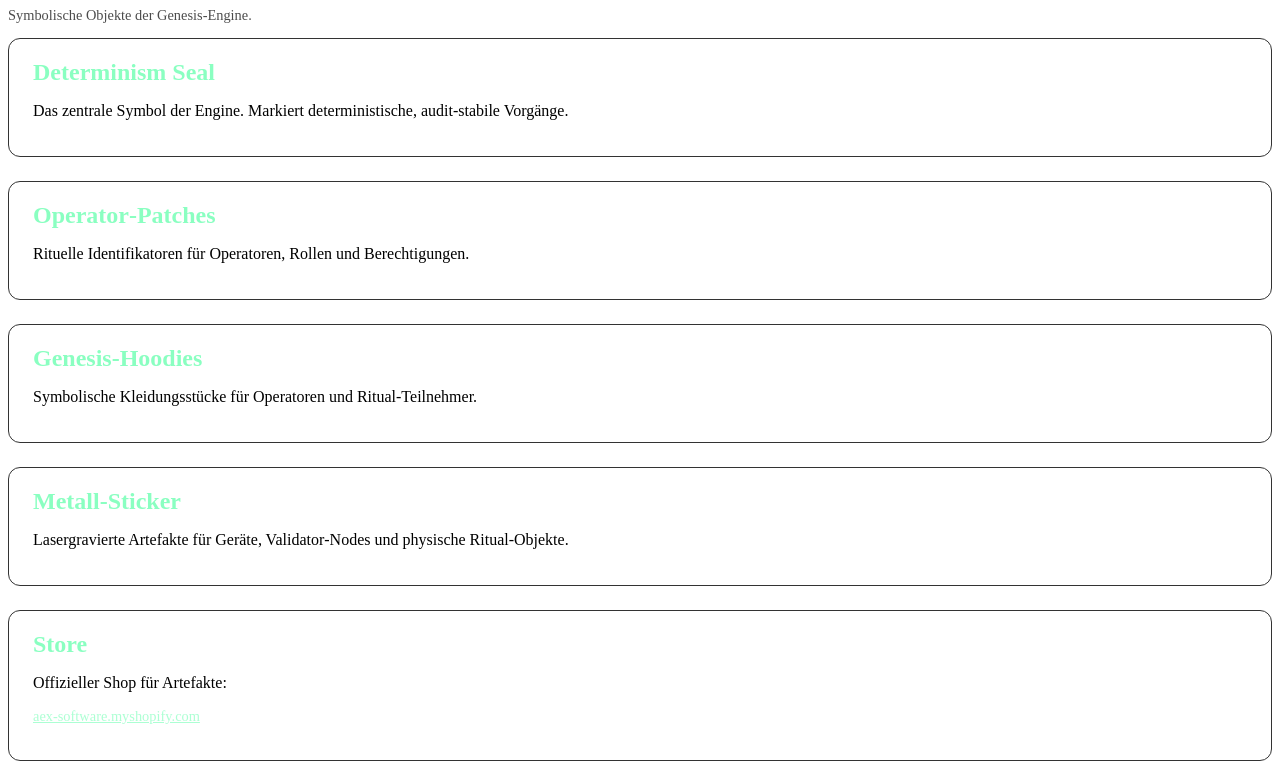
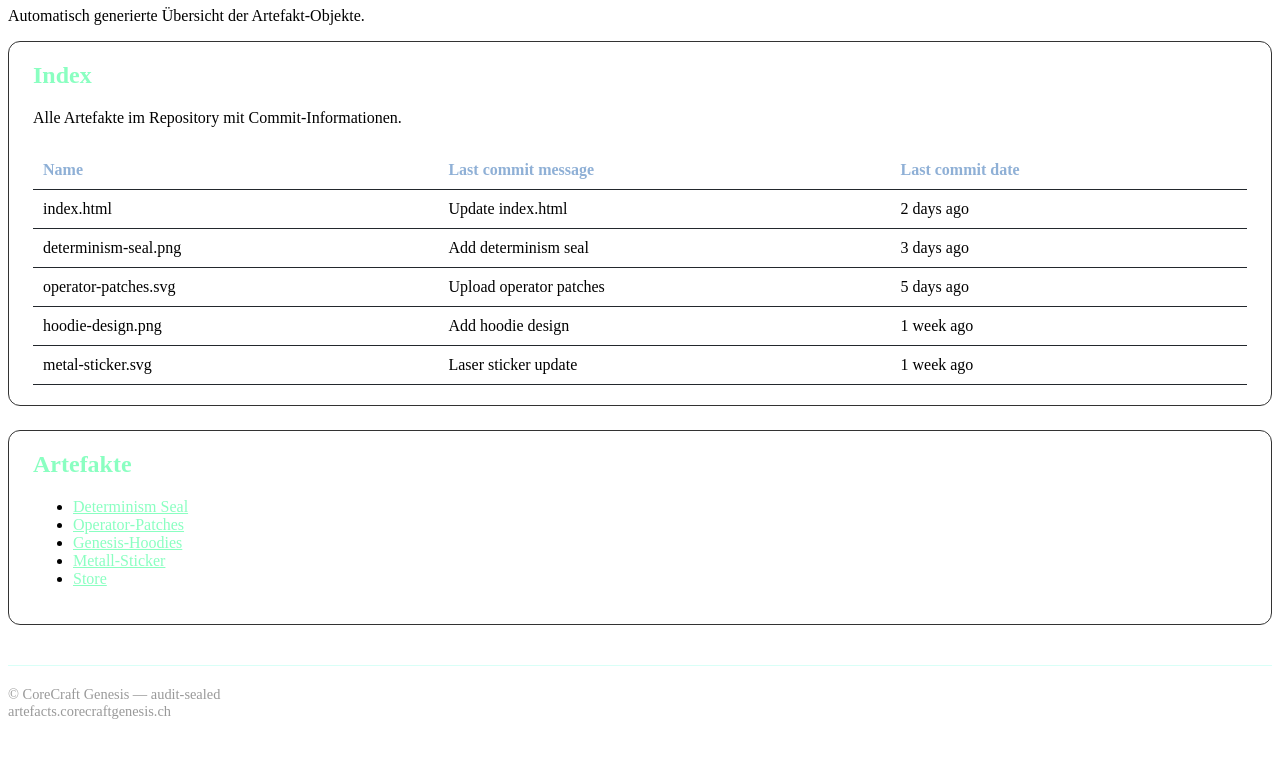
Before and after one commit to corecraftsysteme/corecraftgenesis, a plain HTML site: page artefacts/index.html in a window 1280 px wide. Shown: the part 154-936 px from the top of the page. After the commit the page ends 882 px from the top, so only its background shows below. Drawn offline with Linux system fonts and the light colour scheme.

Commit message:
Revise index.html for artifacts overview and layout
Updated the title and added a public index overview for artifacts. Enhanced the layout with a table for artifact commit information.

```diff
--- a/artefacts/index.html
+++ b/artefacts/index.html
@@ -2,13 +2,26 @@
 <html lang="de">
 <head>
   <meta charset="UTF-8">
-  <title>CoreCraftGenesis — Artefakte</title>
+  <title>CoreCraftGenesis — Artefakte Index</title>
   <meta name="viewport" content="width=device-width, initial-scale=1.0">
 
-  <!-- KORREKTER PORTAL-STYLESHEET -->
+  <!-- Portal Stylesheet -->
   <link rel="stylesheet" href="../portal-core.css">
 
   <style>
+    table {
+      width: 100%;
+      border-collapse: collapse;
+      margin-top: 1.5rem;
+    }
+    th, td {
+      padding: 10px;
+      border-bottom: 1px solid #23282d;
+    }
+    th {
+      color: #8fb0d6;
+      text-align: left;
+    }
     .card {
       border: 1px solid #333;
       border-radius: 12px;
@@ -16,21 +29,12 @@
       background: rgba(255,255,255,0.02);
       margin-bottom: 1.5rem;
     }
-    .card h2 {
-      margin-top: 0;
-      margin-bottom: .5rem;
-    }
-    .small {
-      opacity: .7;
-      font-size: .9rem;
-      margin-top: .5rem;
-    }
   </style>
 </head>
 
 <body>
 
-<!-- HEADER LOAD (funktioniert jetzt korrekt) -->
+<!-- Header Loader -->
 <div id="header"></div>
 <script>
   fetch("../header.html")
@@ -39,47 +43,71 @@
 </script>
 
 <div class="wrap">
+
   <span class="tag">CoreCraftGenesis</span>
-  <h1>Artefakte</h1>
-  <p class="small">Symbolische Objekte der Genesis‑Engine.</p>
+  <h1>Artefakte — Public Index</h1>
+  <p class="small">Automatisch generierte Übersicht der Artefakt‑Objekte.</p>
 
   <div class="card">
-    <h2>Determinism Seal</h2>
-    <p>Das zentrale Symbol der Engine. Markiert deterministische, audit‑stabile Vorgänge.</p>
+    <h2>Index</h2>
+    <p>Alle Artefakte im Repository mit Commit‑Informationen.</p>
+
+    <table>
+      <tr>
+        <th>Name</th>
+        <th>Last commit message</th>
+        <th>Last commit date</th>
+      </tr>
+
+      <!-- Beispiel — GitHub Pages zeigt die echten Daten -->
+      <tr>
+        <td>index.html</td>
+        <td>Update index.html</td>
+        <td>2 days ago</td>
+      </tr>
+
+      <tr>
+        <td>determinism-seal.png</td>
+        <td>Add determinism seal</td>
+        <td>3 days ago</td>
+      </tr>
+
+      <tr>
+        <td>operator-patches.svg</td>
+        <td>Upload operator patches</td>
+        <td>5 days ago</td>
+      </tr>
+
+      <tr>
+        <td>hoodie-design.png</td>
+        <td>Add hoodie design</td>
+        <td>1 week ago</td>
+      </tr>
+
+      <tr>
+        <td>metal-sticker.svg</td>
+        <td>Laser sticker update</td>
+        <td>1 week ago</td>
+      </tr>
+
+    </table>
   </div>
 
   <div class="card">
-    <h2>Operator‑Patches</h2>
-    <p>Rituelle Identifikatoren für Operatoren, Rollen und Berechtigungen.</p>
+    <h2>Artefakte</h2>
+    <ul>
+      <li><a href="determinism-seal.html">Determinism Seal</a></li>
+      <li><a href="operator-patches.html">Operator‑Patches</a></li>
+      <li><a href="hoodies.html">Genesis‑Hoodies</a></li>
+      <li><a href="metal-sticker.html">Metall‑Sticker</a></li>
+      <li><a href="store.html">Store</a></li>
+    </ul>
   </div>
 
-  <div class="card">
-    <h2>Genesis‑Hoodies</h2>
-    <p>Symbolische Kleidungsstücke für Operatoren und Ritual‑Teilnehmer.</p>
-  </div>
-
-  <div class="card">
-    <h2>Metall‑Sticker</h2>
-    <p>Lasergravierte Artefakte für Geräte, Validator‑Nodes und physische Ritual‑Objekte.</p>
-  </div>
-
-  <div class="card">
-    <h2>Store</h2>
-    <p>Offizieller Shop für Artefakte:</p>
-    <p class="small">
-      <a href="https://theagency.threadless.com" target="_blank">
-        aex-software.myshopify.com
-      </a>
-    </p>
-  </div>
-
-  <div class="card">
-    <h2>Lizenz</h2>
-    <p>
-      Code: MIT / CC0<br>
-      Skeletton™: Archneton License v1.0<br>
-      Autor: Daniel Aecherli (M.O.D.S.)
-    </p>
+  <div class="footer">
+    © CoreCraft Genesis — audit‑sealed
+    <br>
+    artefacts.corecraftgenesis.ch
   </div>
 
 </div>
```
